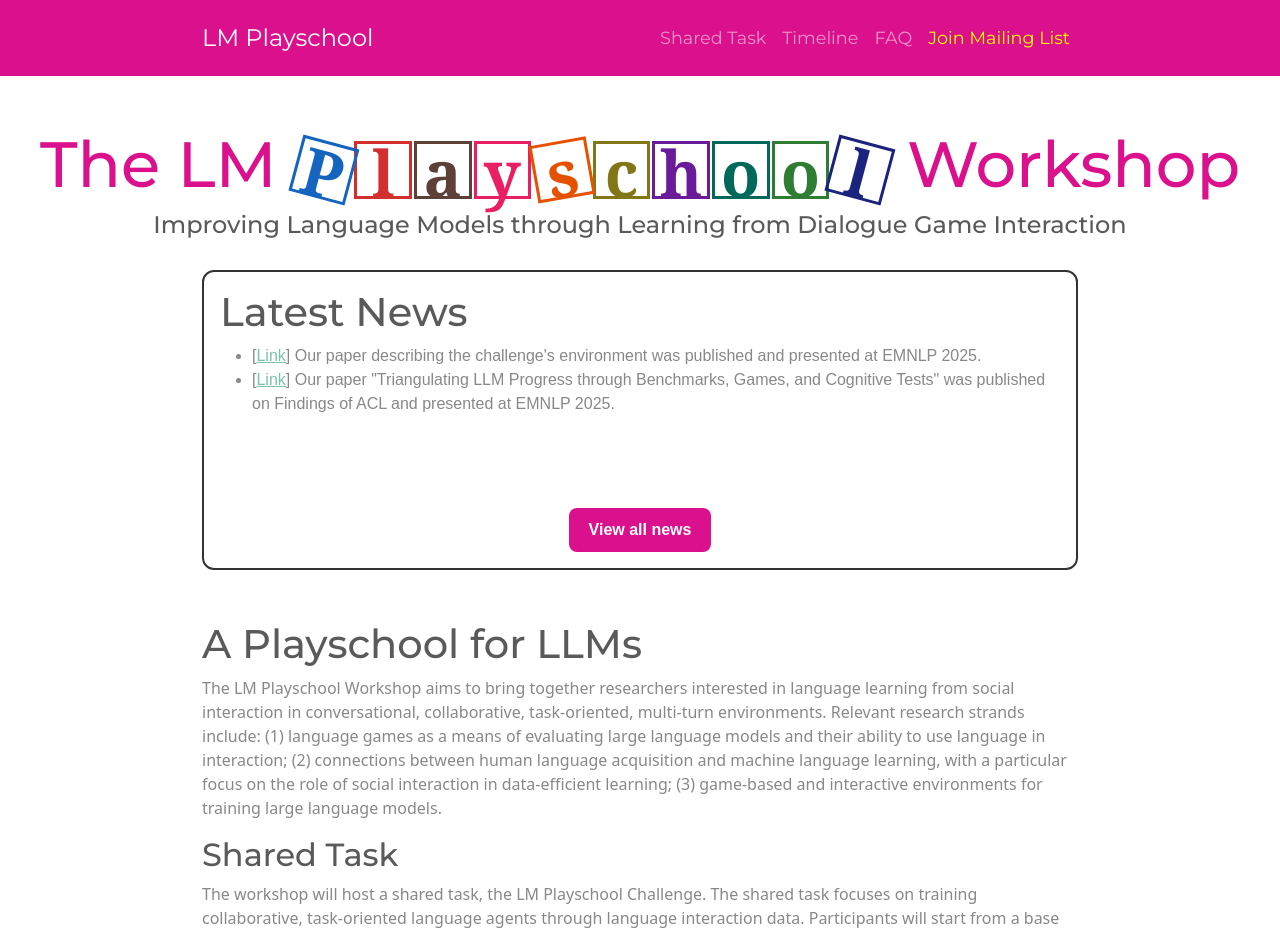
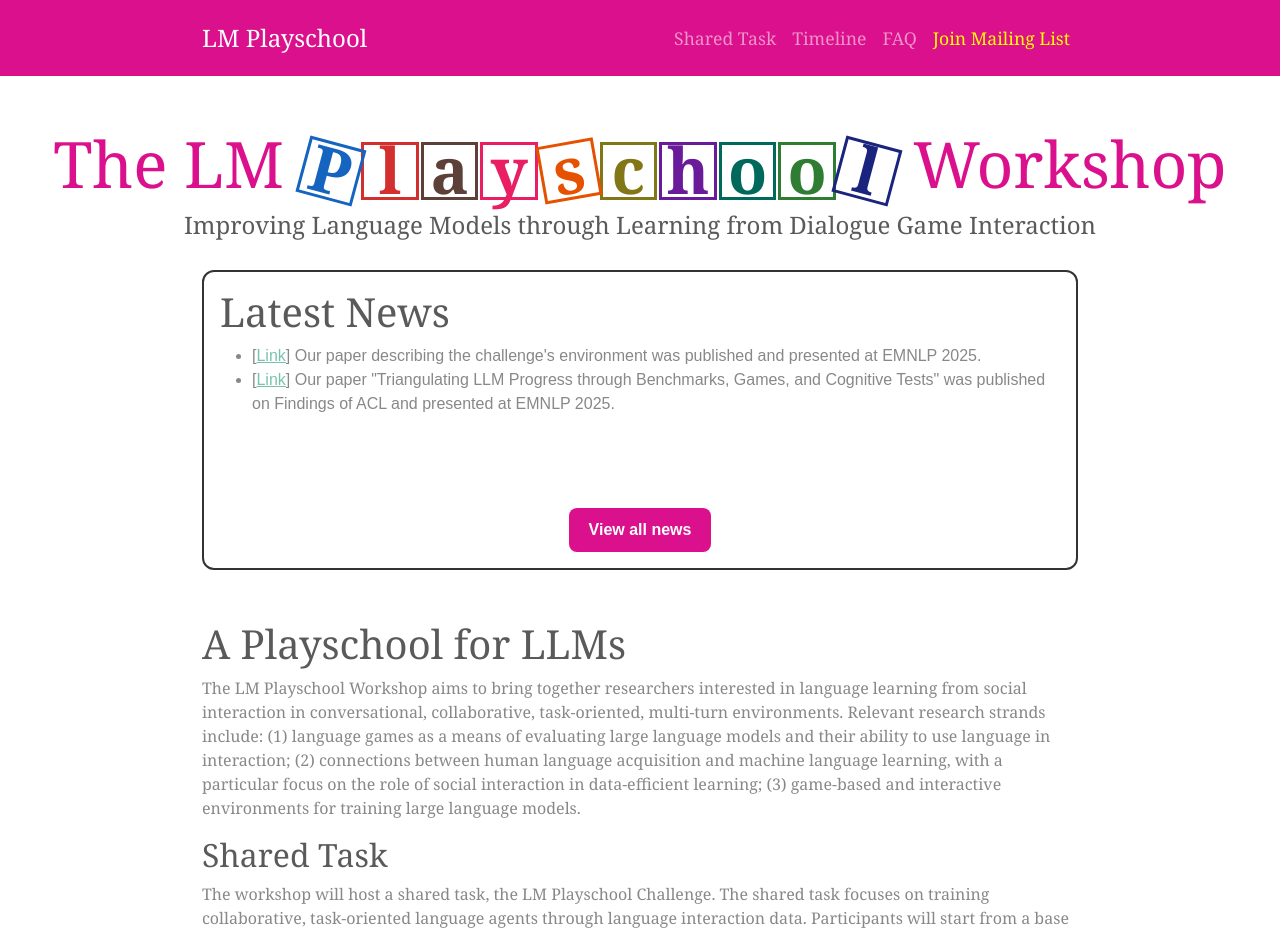
Before and after one commit to lm-playschool/lm-playschool.github.io, a Jekyll site: the page built from index.md, in a window 1280 px wide. Shown: the top 933 px of the page. Built offline with Jekyll 4.4.1, drawn with Linux system fonts in a browser that asks for light colours; our own code applies the rules of GitHub Pages for plain Markdown files.

Commit message:
Change font to Georgia

```diff
--- a/_sass/_variables.scss
+++ b/_sass/_variables.scss
@@ -69,7 +69,7 @@ $border-radius-sm:            .3rem !default;
 // Fonts
 
 // stylelint-disable-next-line value-keyword-case
-$headings-font-family:        Montserrat, -apple-system, system-ui, BlinkMacSystemFont, "Segoe UI", Roboto, "Helvetica Neue", Arial, sans-serif !default;
+$headings-font-family:        'Georgia', 'Book Antiqua', Palatino, serif !default;
 $headings-color:              $gray-700 !default;
 
 // Tables
--- a/assets/main.scss
+++ b/assets/main.scss
@@ -7,6 +7,10 @@
 @import "syntax-highlighting";
 @import "bootstrap-4-jekyll/bootstrap-4-jekyll";
 @import "bootstrap_customization";
+
+body {
+  font-family: 'Georgia', 'Book Antiqua', Palatino, serif;
+}
 
 blockquote{
   font-weight: 500;
@@ -60,7 +64,9 @@ blockquote{
 }
 
 .ps-letter {
-  display: inline-block;
+  display: inline-flex;
+  align-items: center;
+  justify-content: center;
   border: 3px solid currentColor;
   width: 0.9em;
   height: 0.9em;
@@ -68,8 +74,6 @@ blockquote{
   margin: 0 1px;
   font-family: 'Georgia', 'Book Antiqua', Palatino, serif;
   font-weight: bold;
-  text-align: center;
-  line-height: 0.9em;
   vertical-align: middle;
 }
 
```
